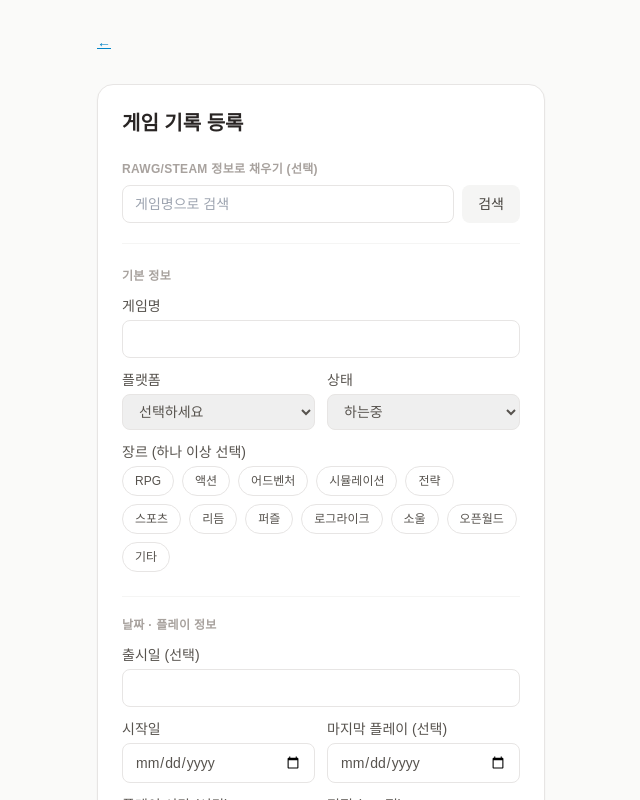
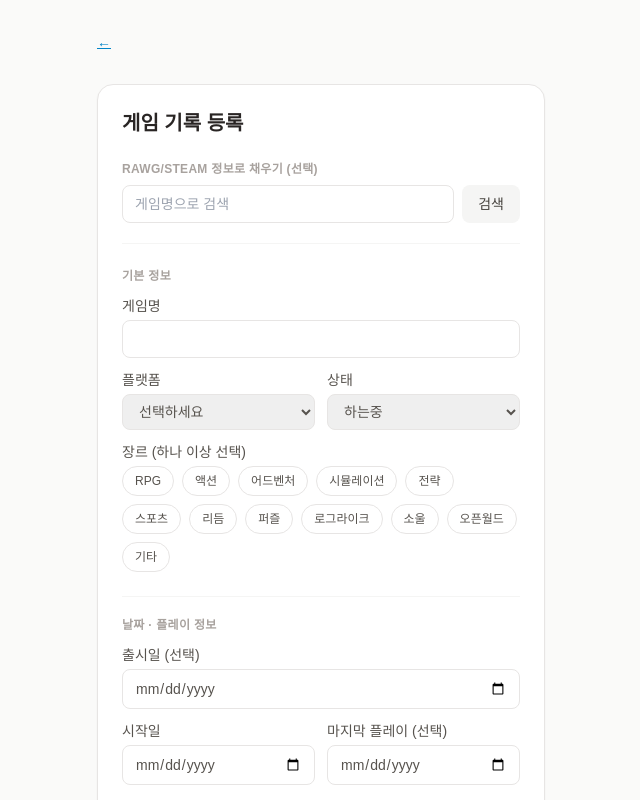
Before and after one commit to cchangyeol/lab_project, a Next.js app: page /games/new in a window 1280 px wide. Shown: the top 800 px of the page, without its empty margins (319-959 px from the left). Built offline with nearby package versions, Linux system fonts and the light colour scheme.

Commit message:
fix : bug

```diff
--- a/src/app/page.tsx
+++ b/src/app/page.tsx
@@ -1,4 +1,5 @@
 // 저장된 게임 기록을 카드 목록으로 보여주는 화면
+import type { Game } from '@/types/game';
 import Link from 'next/link'; // 카드를 누르면 다른 페이지로 이동시키는 링크 컴포넌트
 import clientPromise from '@/lib/mongodb'; // MongoDB 연결
 import { normalizeGame } from '@/lib/normalizeGame';
@@ -146,7 +147,7 @@ export default async function HomePage({ searchParams }: { searchParams: SearchP
       {games.length === 0 ? (
         <p className="text-stone-500">조건에 맞는 기록이 없습니다.</p>
       ) : (
-        <div className={`grid grid-cols-2 ${COLS_CLASS[cols]} gap-x-4 gap-y-8"`}>
+        <div className={`grid grid-cols-2 ${COLS_CLASS[cols]} gap-x-4 gap-y-8`}>
           {games.map((game) => (
             <GameCard key={game._id} game={game} />
           ))}
--- a/src/components/GameForm.tsx
+++ b/src/components/GameForm.tsx
@@ -467,7 +467,7 @@ export default function GameForm({ game }: { game?: Game }) {
 
             <label className="flex flex-col gap-1 text-sm text-stone-600">
               출시일 (선택)
-              <input type="data" className={inputClass} value={releaseDate} onChange={(e) => setReleaseDate(e.target.value)} />
+              <input type="date" className={inputClass} value={releaseDate} onChange={(e) => setReleaseDate(e.target.value)} />
             </label>
 
             <div className="grid grid-cols-2 gap-3">
--- a/src/middleware.ts
+++ b/src/middleware.ts
@@ -6,7 +6,7 @@ import { SESSION_COOKIE, verifySessionToken } from '@/lib/session';
 const WRITE_METHODS = new Set(['POST', 'PUT', 'PATCH', 'DELETE']);
 
 // 로그인 자체와 로그인/로그아웃 API는 로그인 여부와 상관없이 항상 통과
-const PUBLIC_PATHS = new Set(['/login', '/api/auth/login', '/api/aouth/logout']);
+const PUBLIC_PATHS = new Set(['/login', '/api/auth/login', '/api/auth/logout']);
 
 export async function middleware(request: NextRequest) {
   const { pathname } = request.nextUrl;
```
